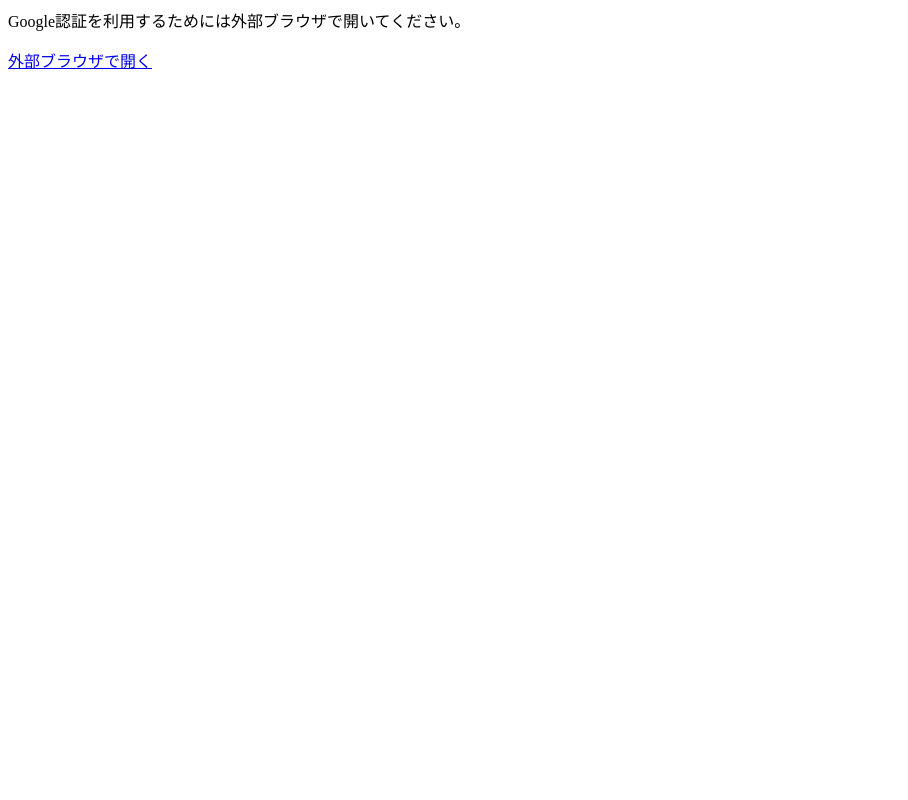
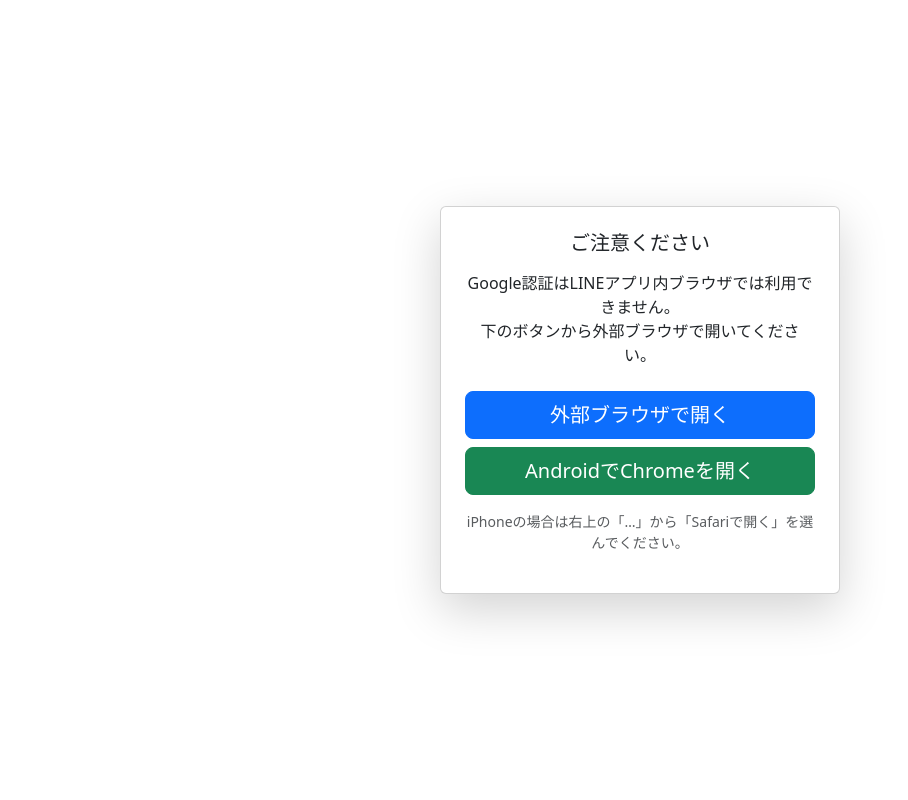
Before and after one commit to Liucci/project_test, a Flask app: template templates/open_in_browser.html in a window 1280 px wide. Shown: the whole page, without its empty margins (0-908 px from the left). Run offline with Flask 3, Linux system fonts and the light colour scheme; the template is opened without the code that fills it, so the values that code supplies are empty.

Commit message:
外部ブラウザに誘導

```diff
--- a/templates/open_in_browser.html
+++ b/templates/open_in_browser.html
@@ -1,8 +1,35 @@
-<html>
-  <body>
-    <p>Google認証を利用するためには外部ブラウザで開いてください。</p>
-    <a href="{{ request.url }}" target="_blank" rel="noopener noreferrer">
+<!DOCTYPE html>
+<html lang="ja">
+<head>
+  <meta charset="UTF-8">
+  <meta name="viewport" content="width=device-width, initial-scale=1">
+  <title>外部ブラウザで開く</title>
+  <link href="https://cdn.jsdelivr.net/npm/bootstrap@5.3.0/dist/css/bootstrap.min.css" rel="stylesheet">
+</head>
+<body class="d-flex flex-column justify-content-center align-items-center vh-100 text-center p-3">
+
+  <div class="card shadow-lg p-4" style="max-width: 400px; width: 100%;">
+    <h5 class="mb-3">ご注意ください</h5>
+    <p class="mb-4">
+      Google認証はLINEアプリ内ブラウザでは利用できません。<br>
+      下のボタンから外部ブラウザで開いてください。
+    </p>
+
+    <!-- iOS/PC向け（外部ブラウザに飛ぶよう促す） -->
+    <a href="{{ request.url }}" class="btn btn-primary btn-lg w-100 mb-2" target="_blank" rel="noopener noreferrer">
       外部ブラウザで開く
     </a>
-  </body>
+
+    <!-- Android向け（Chromeで開く） -->
+    <a href="intent://{{ request.url }}#Intent;scheme=https;package=com.android.chrome;end"
+       class="btn btn-success btn-lg w-100">
+      AndroidでChromeを開く
+    </a>
+
+    <p class="mt-3 text-muted small">
+      iPhoneの場合は右上の「…」から「Safariで開く」を選んでください。
+    </p>
+  </div>
+
+</body>
 </html>
```
